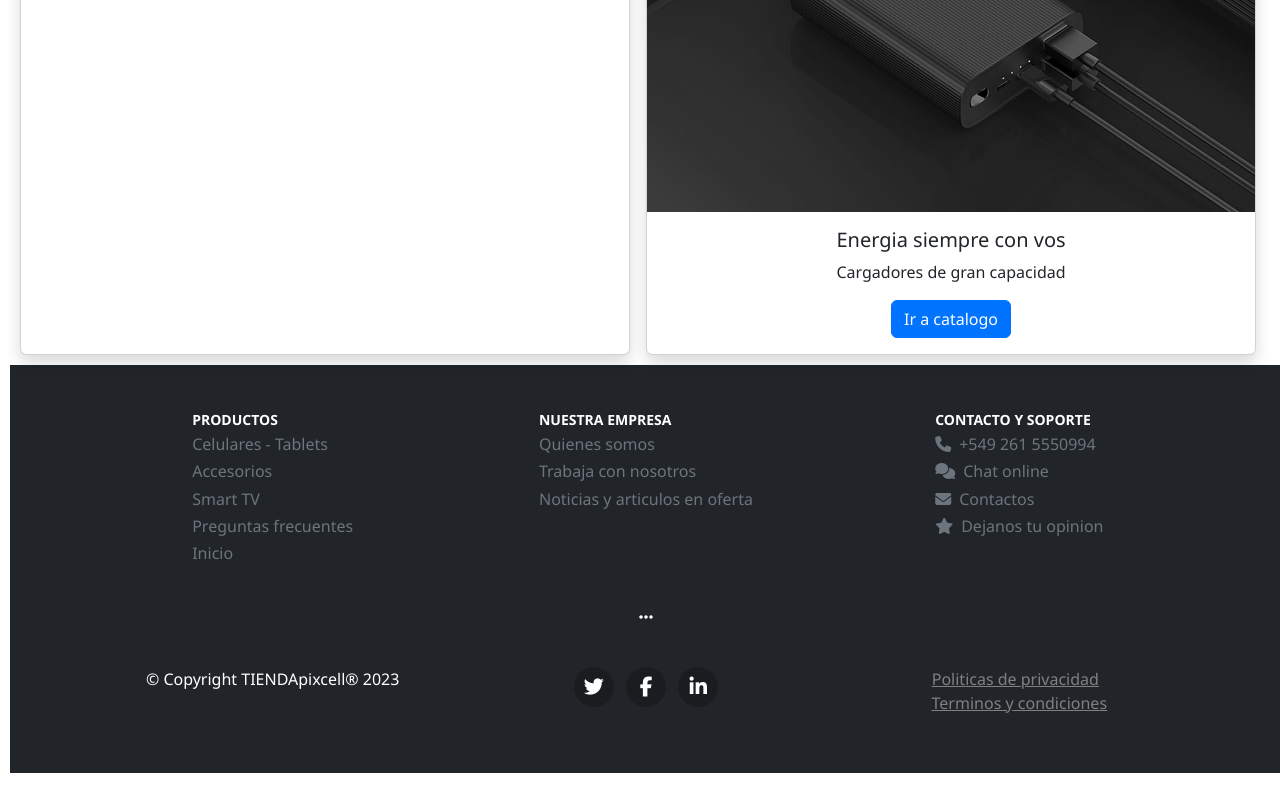
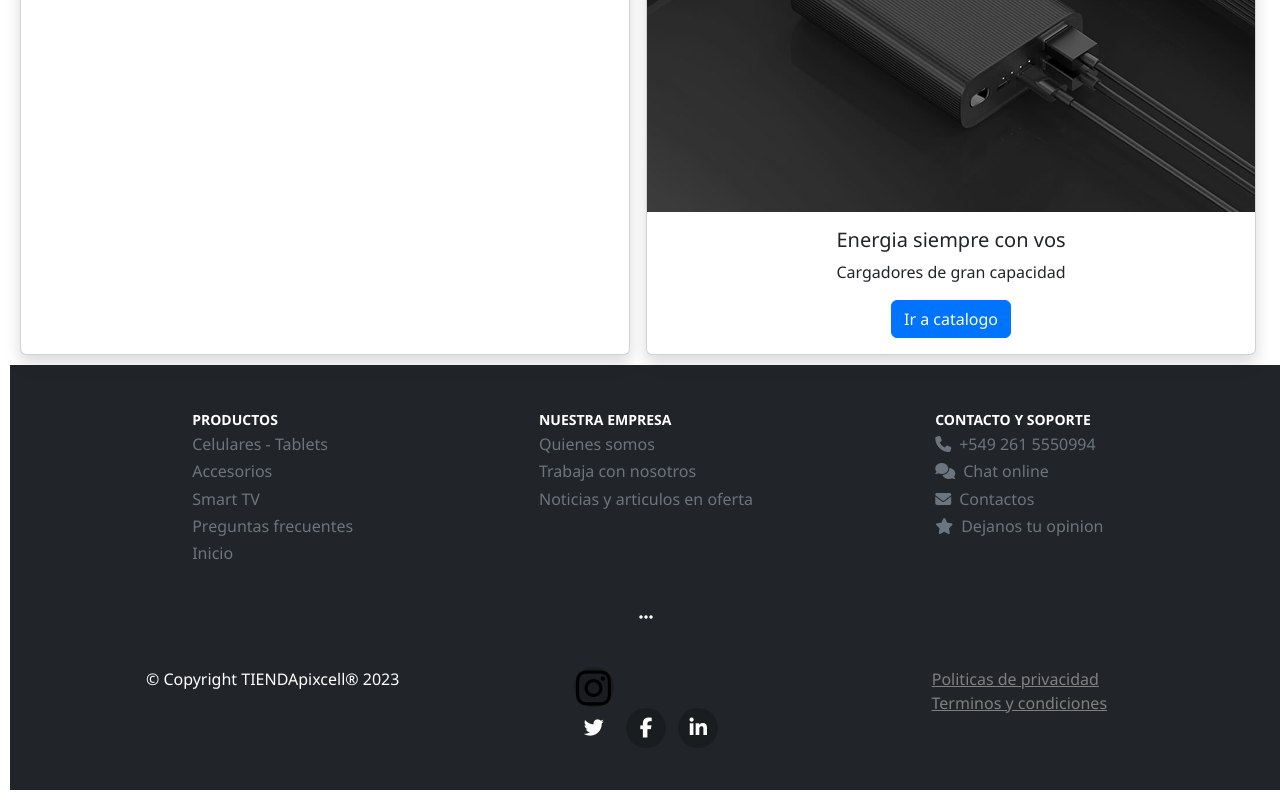
Before and after one commit to gianfrancoincs/2da-pre-entrega-sebastianpalavecino, a website: page index.html in a window 1280 px wide. Shown: the part 1208-2008 px from the top of the page. Drawn offline with nearby package versions, Linux system fonts and the light colour scheme.

Commit message:
Update index.html

```diff
--- a/index.html
+++ b/index.html
@@ -179,6 +179,7 @@
                 <ul class="list-inline social-buttons">
                   <li class="list-inline-item">
                     <a href="#">
+                      <svg xmlns="http://www.w3.org/2000/svg" height="2em" viewBox="0 0 448 512"><!--! Font Awesome Free 6.4.0 by @fontawesome - https://fontawesome.com License - https://fontawesome.com/license (Commercial License) Copyright 2023 Fonticons, Inc. --><path d="M224.1 141c-63.6 0-114.9 51.3-114.9 114.9s51.3 114.9 114.9 114.9S339 319.5 339 255.9 287.7 141 224.1 141zm0 189.6c-41.1 0-74.7-33.5-74.7-74.7s33.5-74.7 74.7-74.7 74.7 33.5 74.7 74.7-33.6 74.7-74.7 74.7zm146.4-194.3c0 14.9-12 26.8-26.8 26.8-14.9 0-26.8-12-26.8-26.8s12-26.8 26.8-26.8 26.8 12 26.8 26.8zm76.1 27.2c-1.7-35.9-9.9-67.7-36.2-93.9-26.2-26.2-58-34.4-93.9-36.2-37-2.1-147.9-2.1-184.9 0-35.8 1.7-67.6 9.9-93.9 36.1s-34.4 58-36.2 93.9c-2.1 37-2.1 147.9 0 184.9 1.7 35.9 9.9 67.7 36.2 93.9s58 34.4 93.9 36.2c37 2.1 147.9 2.1 184.9 0 35.9-1.7 67.7-9.9 93.9-36.2 26.2-26.2 34.4-58 36.2-93.9 2.1-37 2.1-147.8 0-184.8zM398.8 388c-7.8 19.6-22.9 34.7-42.6 42.6-29.5 11.7-99.5 9-132.1 9s-102.7 2.6-132.1-9c-19.6-7.8-34.7-22.9-42.6-42.6-11.7-29.5-9-99.5-9-132.1s-2.6-102.7 9-132.1c7.8-19.6 22.9-34.7 42.6-42.6 29.5-11.7 99.5-9 132.1-9s102.7-2.6 132.1 9c19.6 7.8 34.7 22.9 42.6 42.6 11.7 29.5 9 99.5 9 132.1s2.7 102.7-9 132.1z"/></svg>
                     <i class="fab fa-twitter"></i>
                   </a>
                   </li>
```
